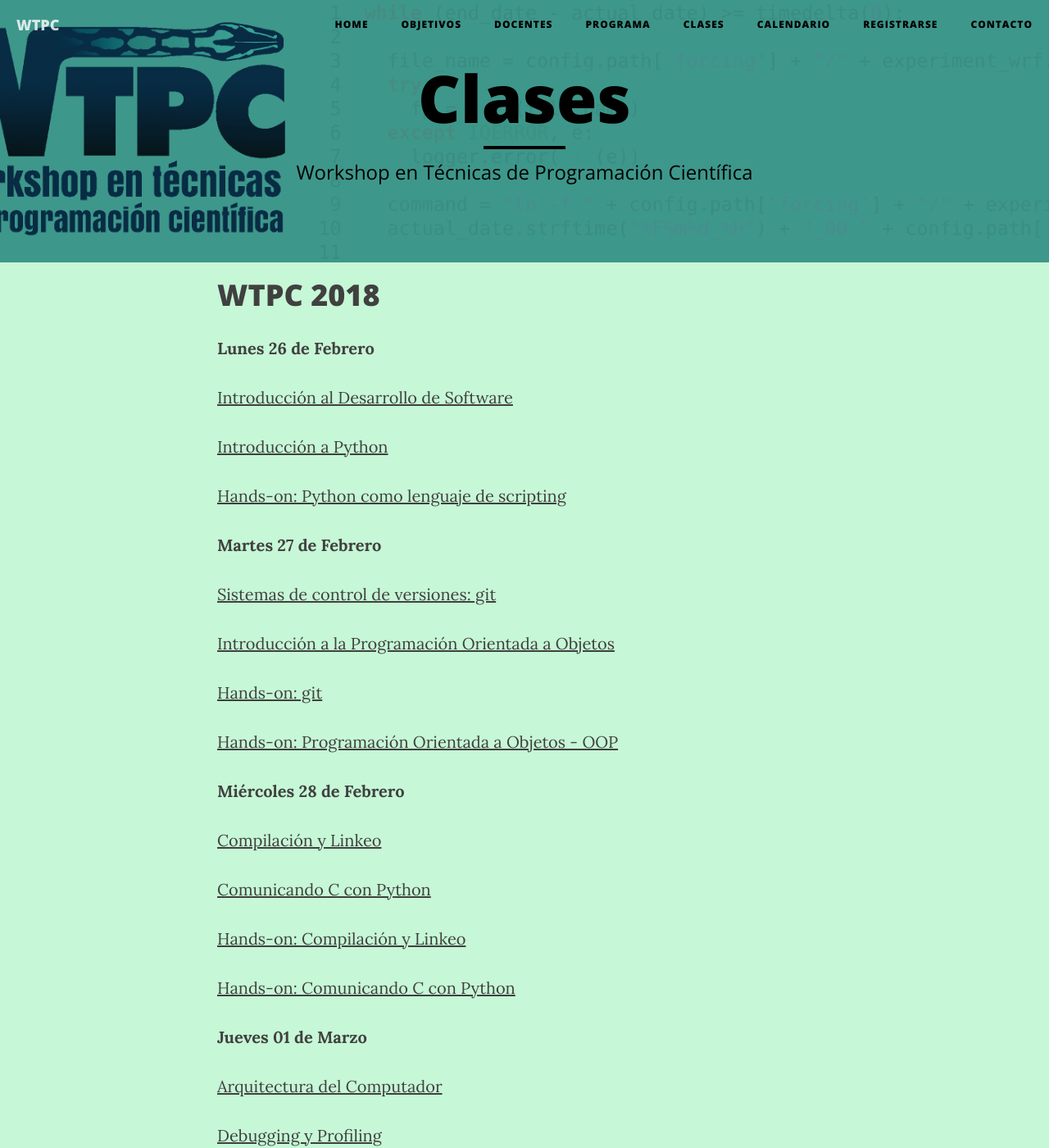
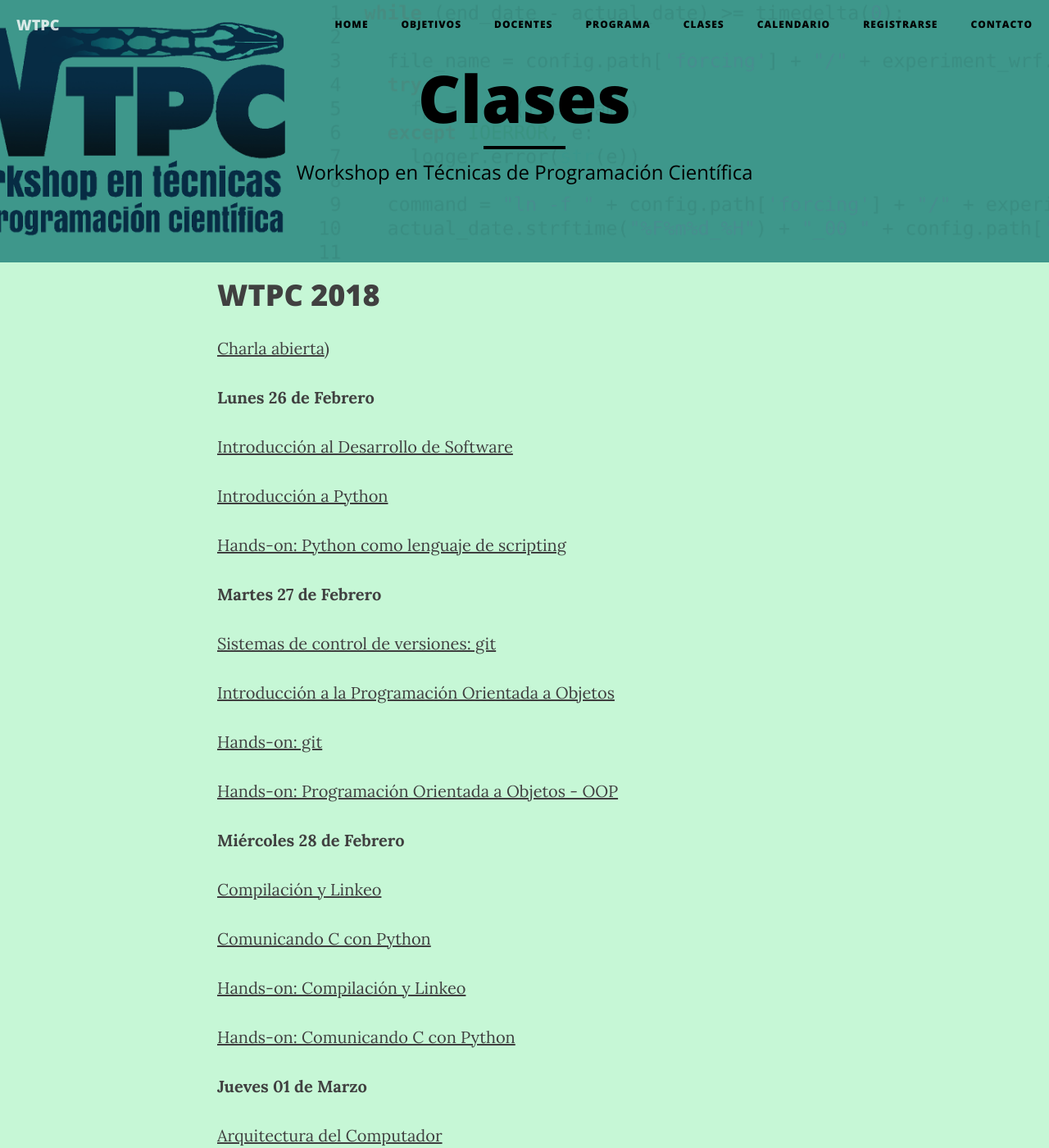
Before and after one commit to wtpc/wtpc.github.io, a Jekyll site: the page built from clases.md, in a window 1280 px wide and 1400 px high. Shown: the whole window at 82% size. Built offline with Jekyll 4.4.1, drawn with Linux system fonts in a browser that asks for light colours; nearby versions of some CDN libraries.

Commit message:
Charla abierta movida fuera de las fechas

```diff
--- a/clases.md
+++ b/clases.md
@@ -7,6 +7,9 @@ permalink: /clases/
 # WTPC 2018
 
 <!--Clases todavía no disponibles. Se irán subiendo a lo largo del workshop-->
+
+[Charla abierta](/clases/2018/charla_abierta.pdf))
+
 
 **Lunes 26 de Febrero**
 
```
Also changed, not shown: other parts of clases.md (+0 -2 lines).
